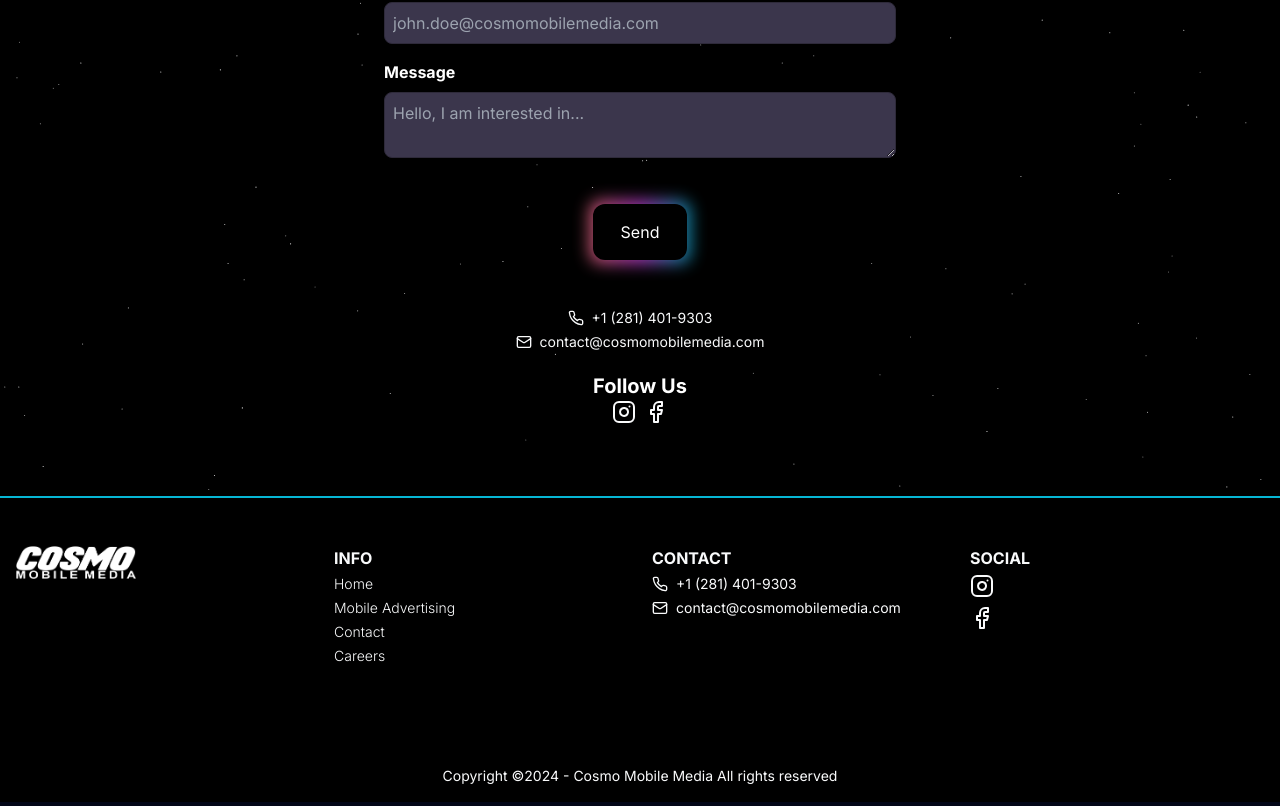
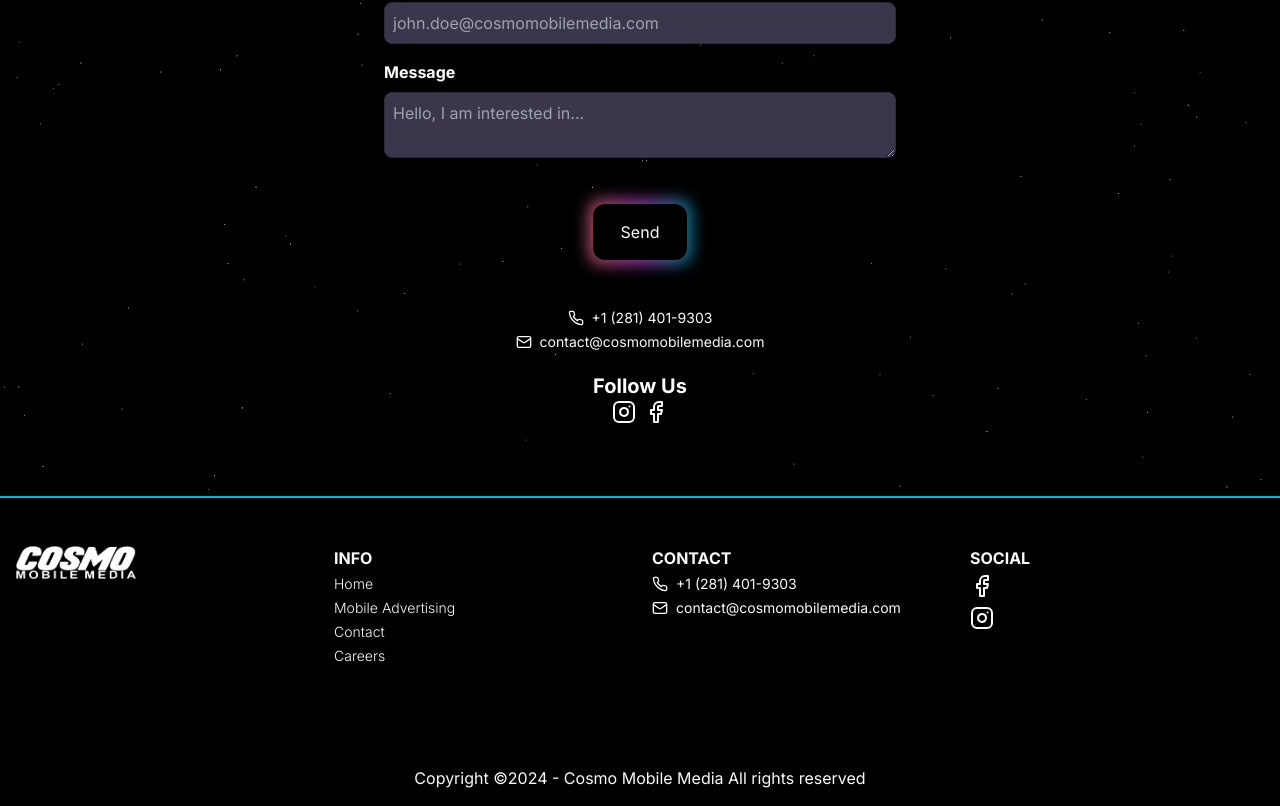
Before and after one commit to Original-Protostart-Marketing/cosmo-mobile-media, a Next.js app: page /contact in a window 1280 px wide. Shown: the part 500-1306 px from the top of the page. Built offline with nearby package versions, Linux system fonts and the light colour scheme.

Commit message:
updates4

```diff
--- a/src/app/contact/page.tsx
+++ b/src/app/contact/page.tsx
@@ -122,12 +122,12 @@ function Contact() {
                 </div>
             </form>
             <footer className="max-w-xl mx-auto p-6 my-0 flex flex-col justify-center items-center  relative z-30 rounded-lg">
-                <a className='flex gap-2 text-sm items-center mb-1' href=""><Phone className='w-4 h-4' />+1 (281) 401-9303</a>
+                <a className='flex gap-2 text-sm items-center mb-1' href="tel:+12814019303"><Phone className='w-4 h-4' />+1 (281) 401-9303</a>
                 <a className='flex gap-2 text-sm items-center mb-1' href="mailto:contact@cosmomobilemedia.com"><Mail className='w-4 h-4' />contact@cosmomobilemedia.com</a>
                 <h2 className="text-[#FFF] text-xl font-bold mt-4">Follow Us</h2>
                 <div className='flex flex-row gap-2'>
-                    <a href="https://www.facebook.com/CosmoMobileMedia" target="_blank"><Instagram /></a>
-                    <a href="https://www.instagram.com/cosmomobilemedia/" target="_blank"><Facebook /></a>
+                    <a href="https://www.instagram.com/cosmomobilemedia/" target="_blank"><Instagram /></a>
+                    <a href="https://www.facebook.com/CosmoMobileMedia" target="_blank"><Facebook /></a>
                 </div>
             </footer>
             <Toaster />
--- a/src/components/Footer/Footer.tsx
+++ b/src/components/Footer/Footer.tsx
@@ -6,9 +6,9 @@ import { Facebook, Instagram, Mail, MapPinned, Phone } from 'lucide-react'
 
 const Footer = () => {
     return (
-        <footer className='w-full px-4 bg-black border-t-2 border-cyan-500 flex flex-col'>
-            <section className='w-full h-full py-12 max-w-7xl mx-auto grid grid-cols-1 gap-6 sm:grid-cols-2 md:grid-cols-3 lg:grid-cols-4 text-center'>
-                <article className='flex flex-col items-center sm:items-start'>
+        <footer className='w-full h-max px-4 bg-black border-t-2 border-cyan-500 flex flex-col'>
+            <section className='w-full py-12 h-full max-w-7xl gap-6 mx-auto flex flex-col md:grid grid-cols-2 lg:grid-cols-4 text-center'>
+                <article className='flex flex-col items-center md:items-start h-max'>
                     <Image
                         src={Logo}
                         width={0}
@@ -17,29 +17,29 @@ const Footer = () => {
                         alt="Logo"
                     />
                 </article>
-                <article className='flex flex-col items-center sm:items-start'>
+                <article className='flex flex-col items-center md:items-start h-max'>
                     <h3 className='font-bold mb-1'>INFO</h3>
                     <Link className='font-light text-sm mb-1' href={'/'}>Home</Link>
                     <Link className='font-light text-sm mb-1' href={'/mobile-advertising'}>Mobile Advertising</Link>
                     <Link className='font-light text-sm mb-1' href={'/contact'}>Contact</Link>
                     <Link className='font-light text-sm mb-1' href={'/careers'}>Careers</Link>
                 </article>
-                <article className='flex flex-col items-center sm:items-start'>
+                <article className='flex flex-col items-center md:items-start h-max'>
                     <h3 className='font-bold mb-1'>CONTACT</h3>
-                    <a className='flex gap-2 text-sm items-center mb-1' href=""><Phone className='w-4 h-4' />+1 (281) 401-9303</a>
+                    <a className='flex gap-2 text-sm items-center mb-1' href="tel:+12814019303"><Phone className='w-4 h-4' />+1 (281) 401-9303</a>
                     <a className='flex gap-2 text-sm items-center mb-1' href="mailto:contact@cosmomobilemedia.com"><Mail className='w-4 h-4' />contact@cosmomobilemedia.com</a>
                 </article>
-                <article className='flex flex-col items-center sm:items-start'>
+                <article className='flex flex-col items-center md:items-start h-max'>
                     <h3 className='font-bold mb-1'>SOCIAL</h3>
-                    <div className='flex flex-row sm:flex-col gap-2'>
-                        <a href="https://www.facebook.com/CosmoMobileMedia" target='_blank'><Instagram /></a>
-                        <a href="https://www.instagram.com/cosmomobilemedia/" target='_blank'><Facebook /></a>
+                    <div className='flex flex-row md:flex-col gap-2'>
+                        <a href="https://www.facebook.com/CosmoMobileMedia" target='_blank'><Facebook /></a>
+                        <a href="https://www.instagram.com/cosmomobilemedia/" target='_blank'><Instagram /></a>
                     </div>
                 </article>
             </section>
-            <p className='w-full text-center mt-8 py-4 text-sm'>
-                Copyright ©2024 - Cosmo Mobile Media All rights reserved
-            </p>
+            <section className='mt-8 py-4 '>
+                <p className='text-smw-full text-center '>Copyright ©2024 - Cosmo Mobile Media All rights reserved</p>
+            </section>
         </footer>
     )
 }
```
